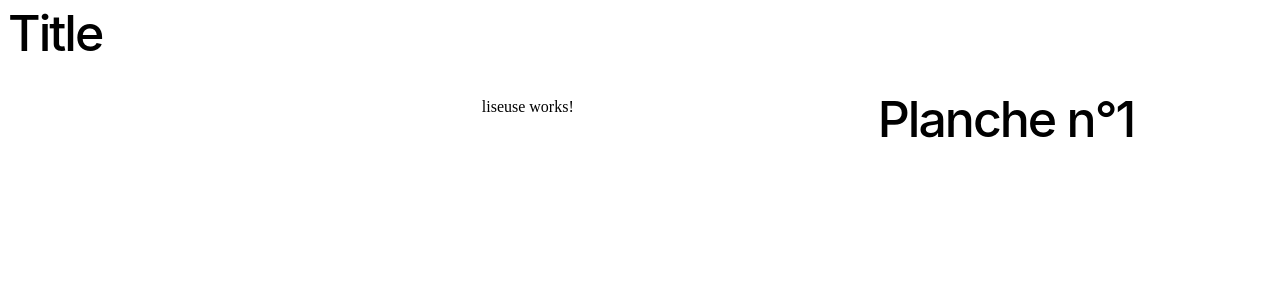
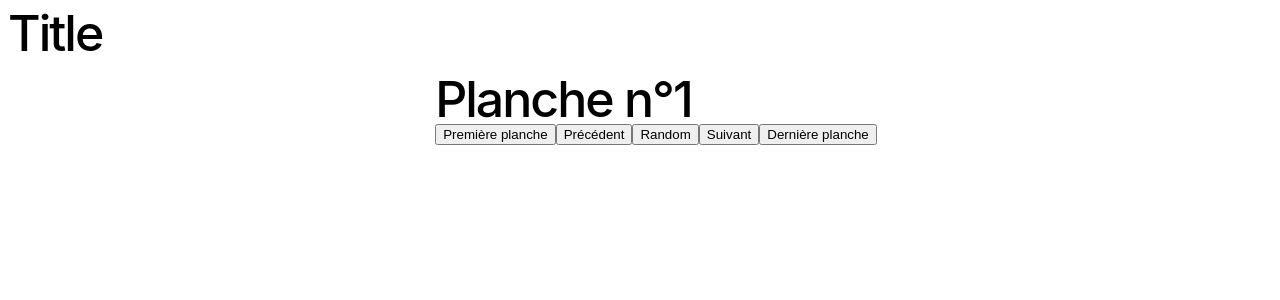
Before and after one commit to alugand/tpAngular, an Angular app: page / in a window 1280 px wide. Shown: the top 300 px of the page. Built offline with nearby package versions, Linux system fonts and the light colour scheme.

Commit message:
Création de la navigation entre planches

```diff
--- a/src/app/components/liseuse/liseuse.component.html
+++ b/src/app/components/liseuse/liseuse.component.html
@@ -1,6 +1,14 @@
 <main class="main">
-    <div class="content">
-        <p>liseuse works!</p>
+  <div>
+    <div>
+      <app-planche [numero]="numeroEnCours"></app-planche>
     </div>
-    <app-planche></app-planche>
+    <div>
+      <button (click)="first()">Première planche</button>
+      <button (click)="back()">Précédent</button>
+      <button (click)="random()">Random</button>
+      <button (click)="next()">Suivant</button>
+      <button (click)="last()">Dernière planche</button>
+    </div>
+  </div>
 </main>
--- a/src/app/components/liseuse/liseuse.component.ts
+++ b/src/app/components/liseuse/liseuse.component.ts
@@ -9,4 +9,22 @@ import { PlancheComponent } from '../planche/planche.component';
   styleUrl: './liseuse.component.css'
 })
 export class LiseuseComponent {
+  numeroEnCours: number = 1
+  // La fonction réinitialise la propriété "numeroEnCours" à 1.
+  first() {
+    this.numeroEnCours = 1
+  }
+  back() {
+    if (this.numeroEnCours>1) this.numeroEnCours--
+  }
+  random(){
+    const n = Math.random()
+    this.numeroEnCours = Math.ceil(1 + n*2978)
+  }
+  next() {
+    if (this.numeroEnCours<2980) this.numeroEnCours++
+  }
+  last() {
+    this.numeroEnCours = 2980
+  }
 }
--- a/src/app/components/planche/planche.component.html
+++ b/src/app/components/planche/planche.component.html
@@ -1,3 +1,3 @@
 <div class="card">
     <h1> Planche n°{{ numero }} </h1>
-    </div>
+</div>
--- a/src/app/components/planche/planche.component.ts
+++ b/src/app/components/planche/planche.component.ts
@@ -1,4 +1,4 @@
-import { Component } from '@angular/core';
+import { Component, Input } from '@angular/core';
 
 @Component({
   selector: 'app-planche',
@@ -8,6 +8,5 @@ import { Component } from '@angular/core';
   styleUrl: './planche.component.css'
 })
 export class PlancheComponent {
-  numero: number = 1
-
+  @Input() numero: number = 1
 }
```
